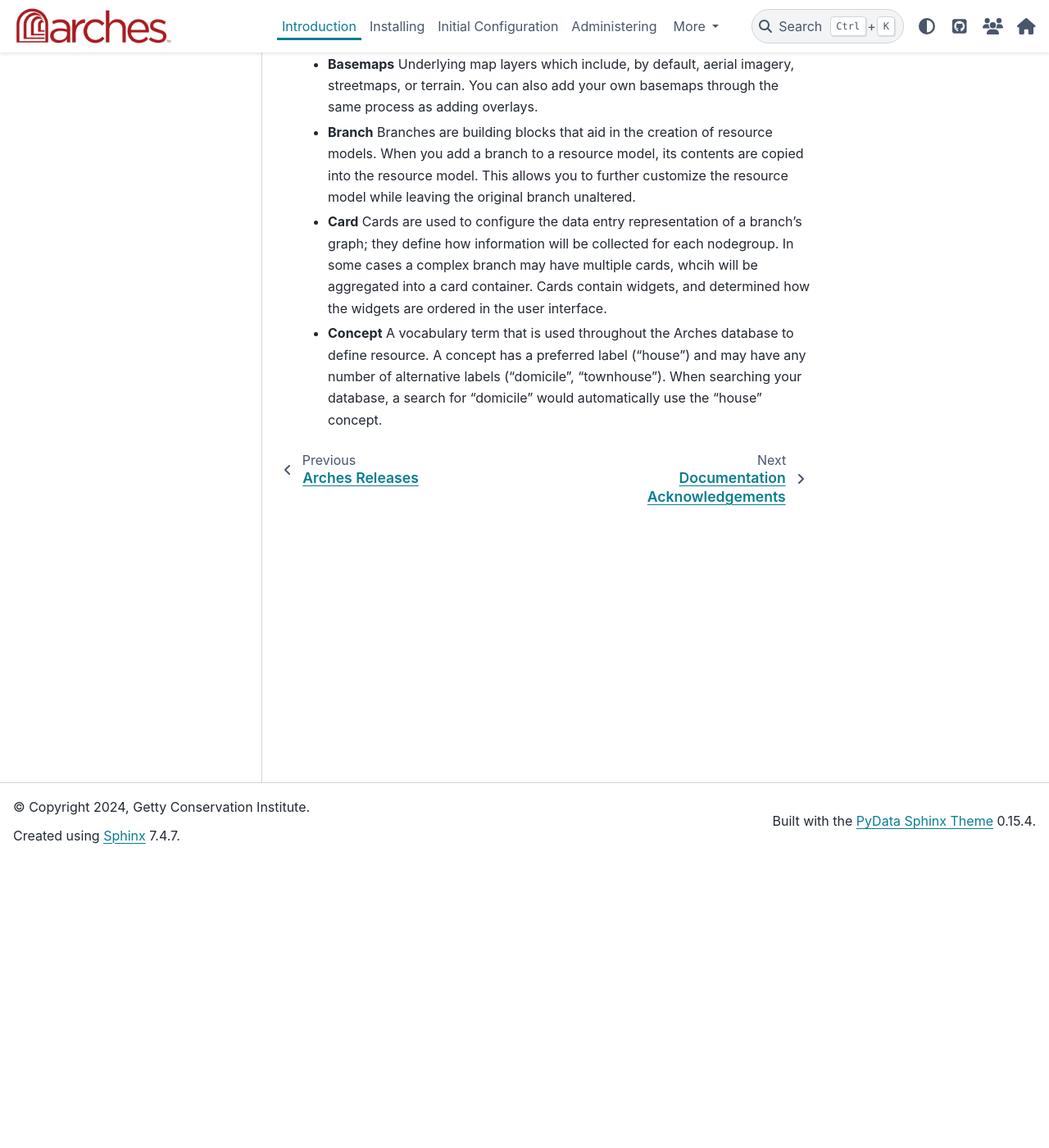
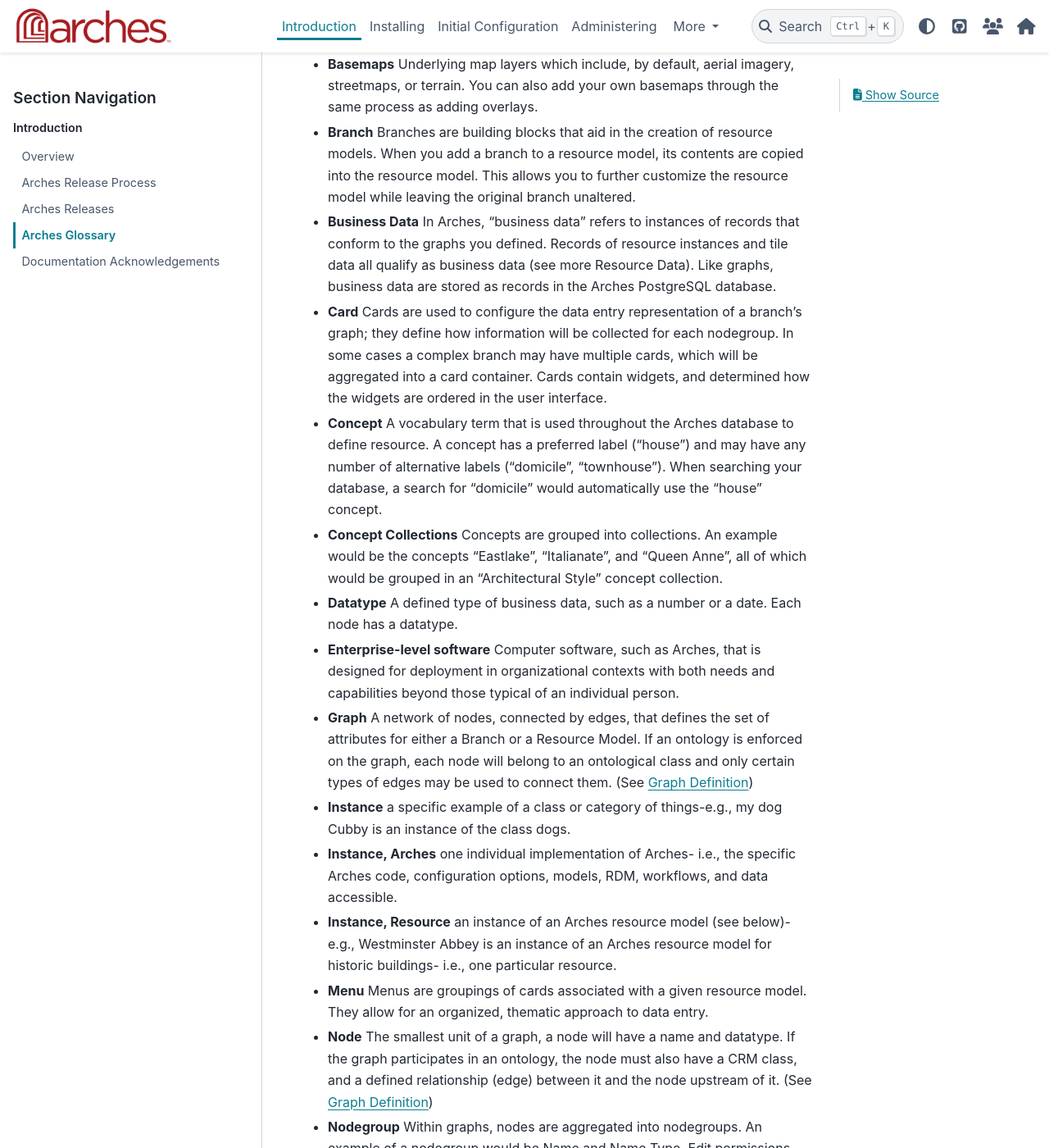
Before and after one commit to archesproject/arches-docs, a Sphinx documentation site: the page built from docs/introduction/glossary.rst, in a window 1280 px wide and 1400 px high, scrolled down 352 px. Shown: the whole window at 82% size. Built offline with Sphinx 7.4.7 and the PyData theme 0.15.4, drawn with Linux system fonts in a browser that asks for light colours; some of the changed text lies outside the part shown.

Commit message:
Added more glossary terms

```diff
--- a/docs/introduction/glossary.rst
+++ b/docs/introduction/glossary.rst
@@ -11,6 +11,48 @@
 
 * **Branch** Branches are building blocks that aid in the creation of resource models. When you add a branch to a resource model, its contents are copied into the resource model. This allows you to further customize the resource model while leaving the original branch unaltered.
 
-* **Card** Cards are used to configure the data entry representation of a branch's graph; they define how information will be collected for each nodegroup. In some cases a complex branch may have multiple cards, whcih will be aggregated into a card container. Cards contain widgets, and determined how the widgets are ordered in the user interface.
+* **Business Data** In Arches, "business data" refers to instances of records that conform to the graphs you defined. Records of resource instances and tile data all qualify as business data (see more Resource Data). Like graphs, business data are stored as records in the Arches PostgreSQL database.
+
+* **Card** Cards are used to configure the data entry representation of a branch's graph; they define how information will be collected for each nodegroup. In some cases a complex branch may have multiple cards, which will be aggregated into a card container. Cards contain widgets, and determined how the widgets are ordered in the user interface.
 
 * **Concept** A vocabulary term that is used throughout the Arches database to define resource. A concept has a preferred label ("house") and may have any number of alternative labels ("domicile", "townhouse"). When searching your database, a search for "domicile" would automatically use the "house" concept.
+
+* **Concept Collections** Concepts are grouped into collections. An example would be the concepts "Eastlake", "Italianate", and "Queen Anne", all of which would be grouped in an "Architectural Style" concept collection.
+
+* **Datatype** A defined type of business data, such as a number or a date. Each node has a datatype.
+
+* **Enterprise-level software** Computer software, such as Arches, that is designed for deployment in organizational contexts with both needs and capabilities beyond those typical of an individual person.
+
+* **Graph** A network of nodes, connected by edges, that defines the set of attributes for either a Branch or a Resource Model. If an ontology is enforced on the graph, each node will belong to an ontological class and only certain types of edges may be used to connect them. (See :ref:`Graph Definition`)
+
+* **Instance** a specific example of a class or category of things-e.g., my dog Cubby is an instance of the class dogs.
+
+* **Instance, Arches** one individual implementation of Arches- i.e., the specific Arches code, configuration options, models, RDM, workflows, and data accessible.
+
+* **Instance, Resource** an instance of an Arches resource model (see below)- e.g., Westminster Abbey is an instance of an Arches resource model for historic buildings- i.e., one particular resource.
+
+* **Menu** Menus are groupings of cards associated with a given resource model. They allow for an organized, thematic approach to data entry.
+
+* **Node** The smallest unit of a graph, a node will have a name and datatype. If the graph participates in an ontology, the node must also have a CRM class, and a defined relationship (edge) between it and the node upstream of it. (See :ref:`Graph Definition`)
+
+* **Nodegroup** Within graphs, nodes are aggregated into nodegroups. An example of a nodegroup would be Name and Name Type. Edit permissions are enforced at the nodegroup level. (See :ref:`Graph Definition`)
+
+* **Ontology** A set of rules the govern the way nodes are defined and connected in a graph. Arches comes pre-loaded with the CIDOC CRM, an ontology developed by ICOM to model cultural heritage.
+
+* **Overlays** Static map layers that can be added to Arches. These could be historic maps, administrative boundaries, or existing map services published elsewhere.
+
+* **Reference Data Manager (RDM)** User interface for managing all of the concepts and word lists in your Arches database.
+
+* **Resource Layers** Map layers that are created from your Arches database. There is one resource layer for each node with datatype "geojson-feature-collection" that is stored across all resource models.
+
+* **Resource Model** Resource Models are top-level categories for resources in your database. When creating new resources, a data entry user must decide which resource model to use, thereby defining what information is collected for the resource. The entire Arches Designer exists to facilitate the creation and customization of resource models.
+
+* **Resource Relationships** Arches provides the ability to relate one resource to another by creating resource relationships. Resource relationships are directional and will have an associated concept, such as "contains / is contained in".
+
+* **Resource Report** A resource’s report shows all of the saved information for a resource. Templates for reports are associated with each resource models.
+
+* **Tile Data** Arches stores descriptive information about resource instances as tile data. Each Tile stores one instance of all of the attributes of a given NodeGroup for a given resource instance. Tile data is a type of business data stored by Arches. See :ref:`TileModel`
+
+* **Time Wheel** A graphical interface used to support advanced time-based visualization and search of your database.
+
+* **Widget** An input element designed to manage form input of a specific datatype. Each widget represents one node, and widgets for all nodes in a nodegroup are contained in a single card.
```
